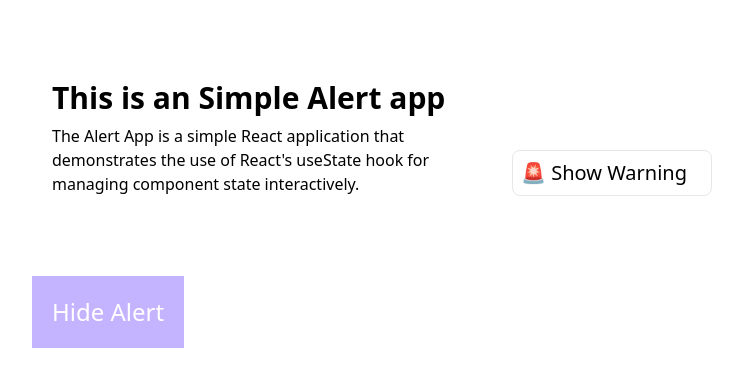
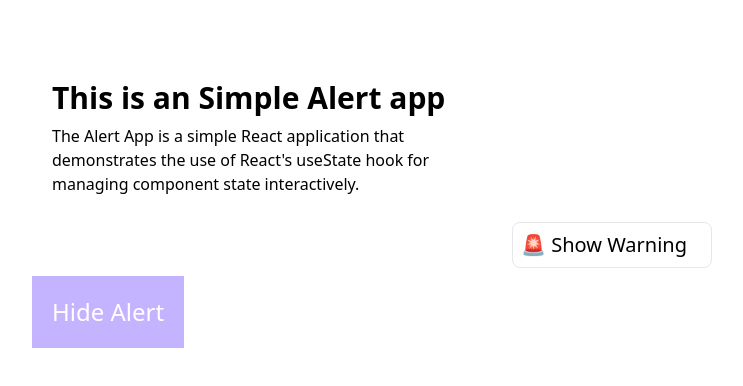
Before and after one commit to SaiMallikharjun98/Alert, a React (Vite) app: page / in a window 1280 px wide. Both pictures are taken after a click on the button "Show Alert". Shown: the top 386 px of the page, without its empty margins (384-1127 px from the left). Built offline with nearby package versions, Linux system fonts and the light colour scheme.

Commit message:
Padding changes

```diff
--- a/src/components/Alert.jsx
+++ b/src/components/Alert.jsx
@@ -9,23 +9,16 @@ function Alert() {
     <>
       <div className="mx-auto max-w-md">
         <div className="px-5 py-20">
-          <h1 className="text-3xl font-bold pb-2">This is an Simple Alert app</h1>
+          <h1 className="text-3xl font-bold pb-2">
+            This is an Simple Alert app
+          </h1>
           <p className="tet-2xl">
             The Alert App is a simple React application that demonstrates the
             use of React's useState hook for managing component state
             interactively.
           </p>
         </div>
-        <div className="relative">
-          {alertStatus ? (
-            <div className="w-[200px] absolute left-120 bottom-20 text-xl rounded-lg  border-gray-200 border-[0.5px] p-2 ">
 
-              🚨 Show Warning
-            </div>
-          ) : (
-            ""
-          )}
-        </div>
         <button onClick={alertHandler}>
           {alertStatus ? (
             <div className="text-2xl bg-violet-300 hover:bg-violet-700 text-white cursor-pointer p-5">
@@ -37,6 +30,15 @@ function Alert() {
             </div>
           )}
         </button>
+        <div className="relative">
+          {alertStatus ? (
+            <div className="w-[200px] absolute left-120 bottom-20 text-xl rounded-lg  border-gray-200 border-[0.5px] p-2 ">
+              🚨 Show Warning
+            </div>
+          ) : (
+            ""
+          )}
+        </div>
       </div>
     </>
   );
```
